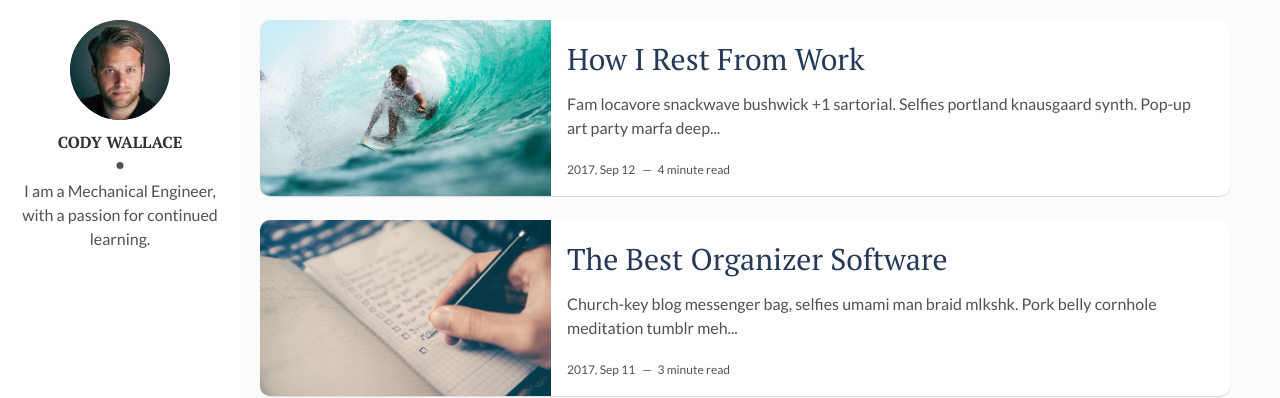
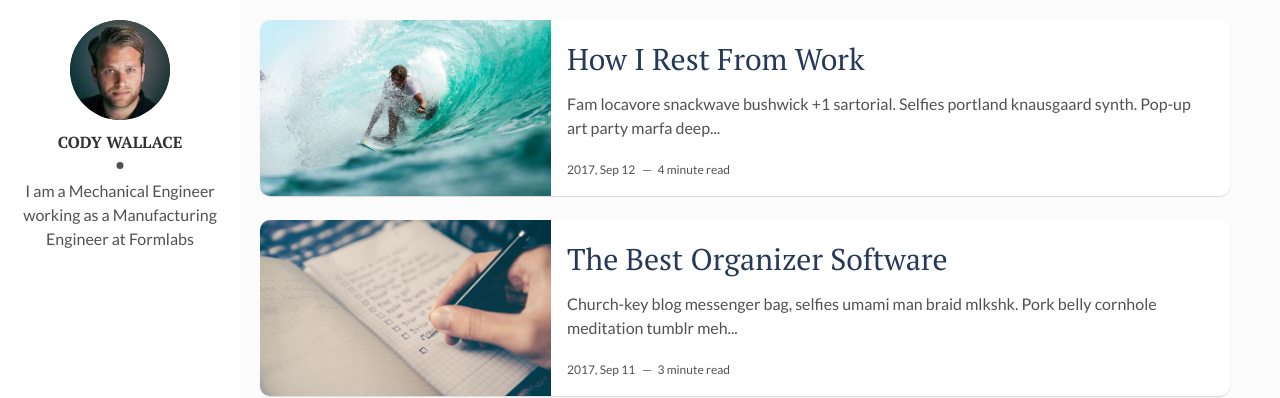
Before and after one commit to CodyWallace245/Portfolio, a Jekyll site: the page built from index.html, in a window 1280 px wide. Shown: the top 398 px of the page. Built offline with Jekyll 4.4.1, drawn with Linux system fonts in a browser that asks for light colours; the list of posts is cut into pages by our own code.

Commit message:
Update _config.yml

```diff
--- a/_config.yml
+++ b/_config.yml
@@ -11,7 +11,7 @@ site-twitter: #if your site has a twitter account, enter it here
 # Author Settings
 author: Cody Wallace # add your name
 author-img: david-freeman.jpg # add your photo
-about-author: I am a Mechanical Engineer, with a passion for continued learning. # add description
+about-author: I am a Mechanical Engineer working as a Manufacturing Engineer at Formlabs # add description
 twitter: # add your Twitter handle
 facebook: # add your Facebook handle
 github: CodyWallace245 # add your Github handle
```
